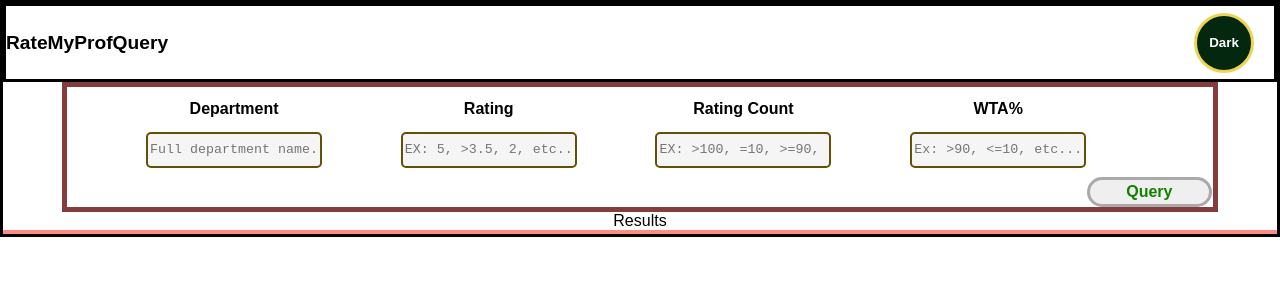
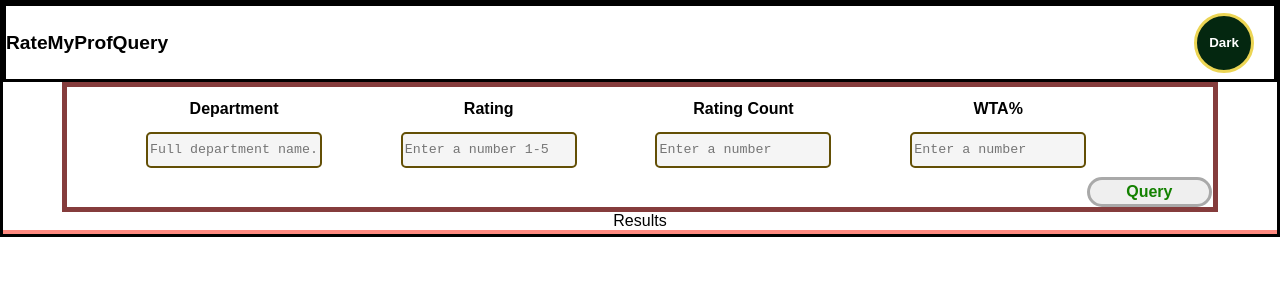
Before and after one commit to Satyy7/instructorinsights01, a React (Create React App) app in the folder client/: page / in a window 1280 px wide. Shown: the top 300 px of the page. Built offline with nearby package versions, Linux system fonts and the light colour scheme.

Commit message:
fix placeholder values

```diff
--- a/client/src/components/filter/Filter.js
+++ b/client/src/components/filter/Filter.js
@@ -44,7 +44,7 @@
             <input
               className="input"
               type="text"
-              placeholder="EX: 5, >3.5, 2, etc..."
+              placeholder="Enter a number 1-5"
               onChange={(e) => setRating(e.target.value)}
             />
           </form>
@@ -55,7 +55,7 @@
             <input
               className="input"
               type="text"
-              placeholder="EX: >100, =10, >=90, etc..."
+              placeholder="Enter a number"
               onChange={(e) => setRatingCount(e.target.value)}
             />
           </form>
@@ -66,7 +66,7 @@
             <input
               className="input"
               type="text"
-              placeholder="Ex: >90, <=10, etc..."
+              placeholder="Enter a number"
               onChange={(e) => setWta(e.target.value)}
             />
           </form>
```
